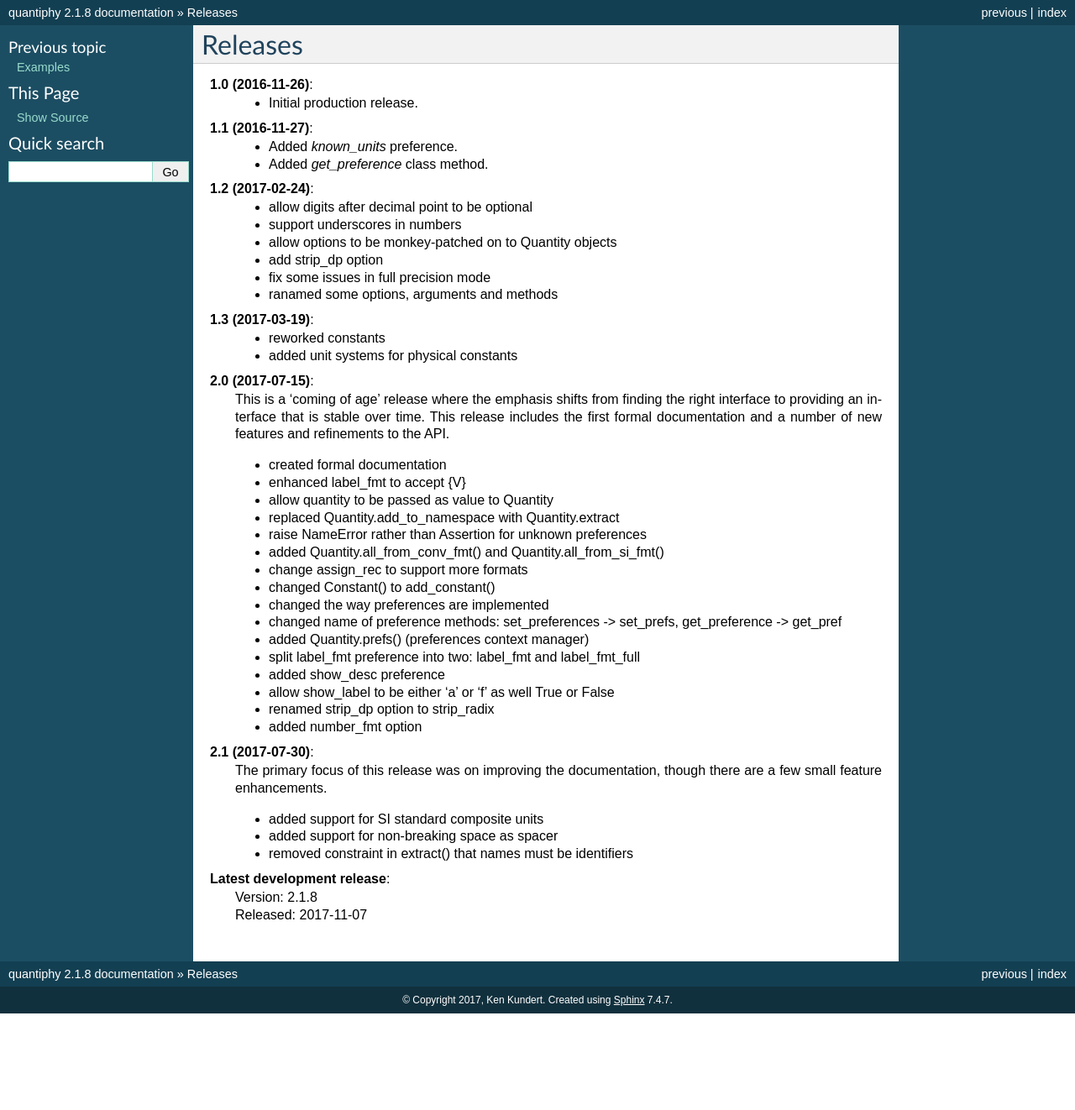
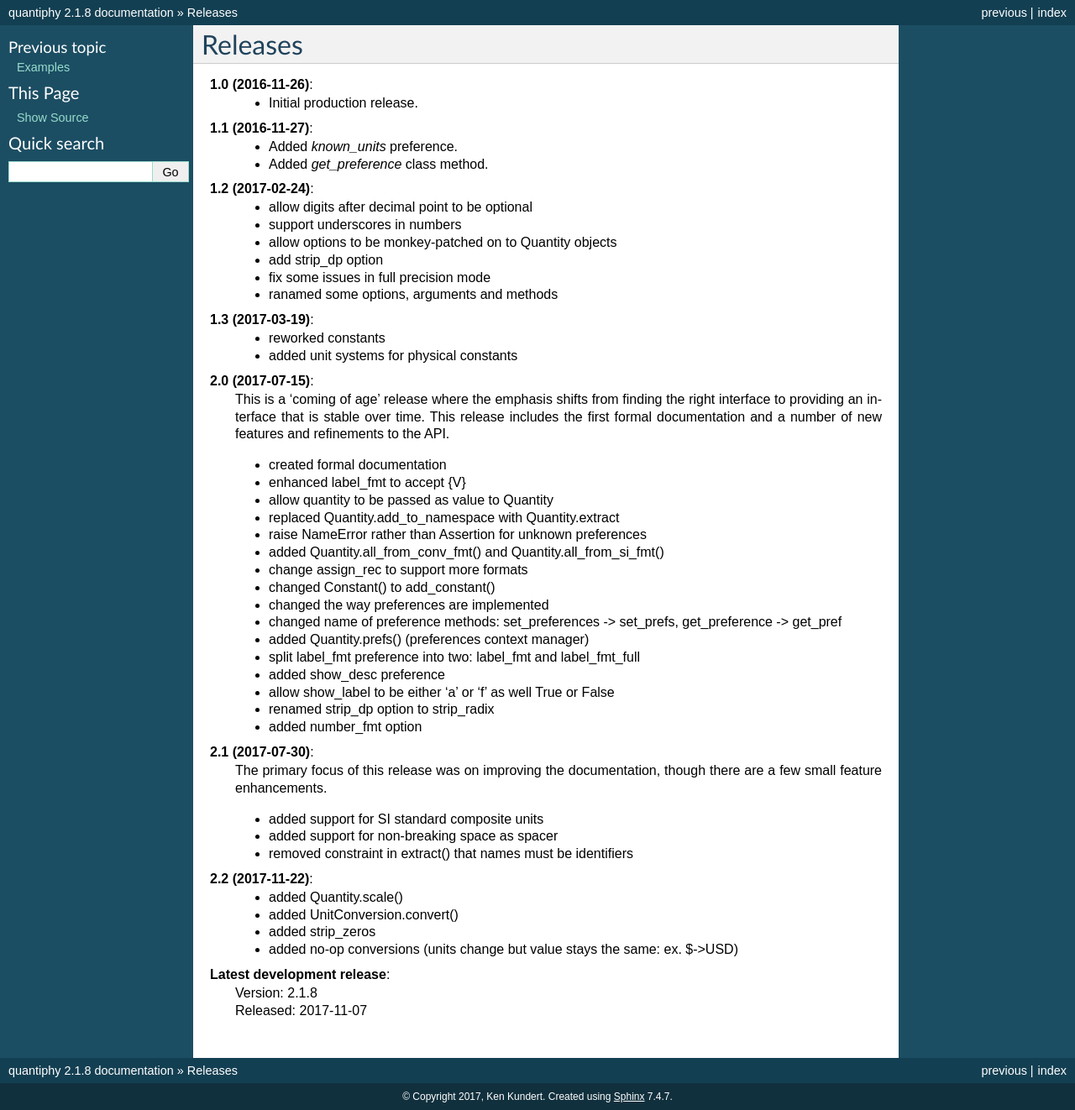
Before and after one commit to KenKundert/quantiphy, a Sphinx documentation site: the page built from doc/releases.rst, in a window 1280 px wide. Shown: the whole page at 84% size. Built offline with Sphinx 7.4.7, drawn with Linux system fonts in a browser that asks for light colours; before the commit the page ends 1207 px from its top, so only the background shows below that.

Commit message:
Update release information.

```diff
--- a/doc/releases.rst
+++ b/doc/releases.rst
@@ -53,6 +53,12 @@ Releases
     - added support for non-breaking space as spacer
     - removed constraint in extract() that names must be identifiers
 
+**2.2 (2017-11-22)**:
+    - added Quantity.scale()
+    - added UnitConversion.convert()
+    - added strip_zeros
+    - added no-op conversions (units change but value stays the same: ex. $->USD)
+
 **Latest development release**:
     | Version: 2.1.8
     | Released: 2017-11-07
```
